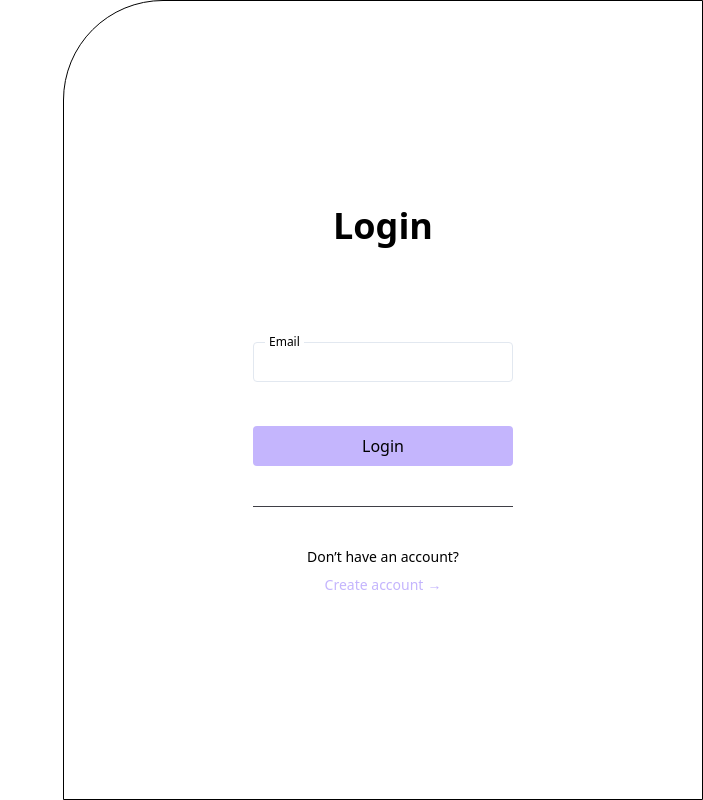
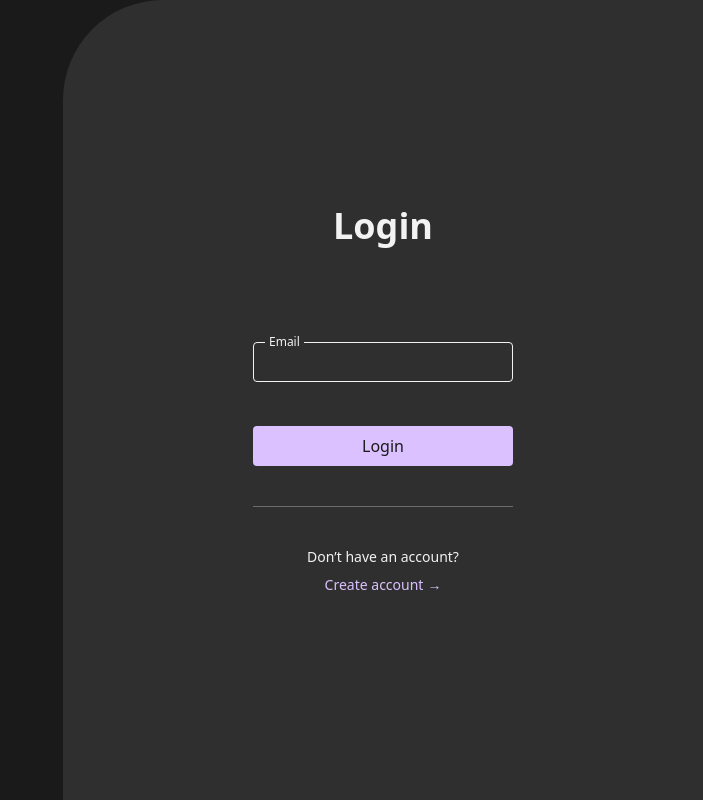
Before and after one commit to hyesuhong/next_sns, a Next.js app: page /log-in in a window 1280 px wide. Shown: the whole page, without its empty margins (577-1280 px from the left). Built offline with nearby package versions, Linux system fonts and the light colour scheme.

Commit message:
feat: apply color settings to pages and components

```diff
--- a/src/components/button.tsx
+++ b/src/components/button.tsx
@@ -11,7 +11,7 @@ export default function Button({
 		<button
 			type={type}
 			disabled={disabled}
-			className={`h-10 w-[260px] rounded bg-violet-300 transition-colors hover:bg-violet-400 disabled:cursor-not-allowed disabled:bg-zinc-300 ${className}`}
+			className={`h-10 w-[260px] rounded bg-sns-lavendar-light text-sns-charcoal transition-colors hover:bg-sns-lavendar-dark hover:text-sns-white disabled:cursor-not-allowed disabled:bg-sns-grey-light disabled:text-sns-white ${className}`}
 			{...props}
 		>
 			{children}
--- a/src/components/customLink.tsx
+++ b/src/components/customLink.tsx
@@ -9,7 +9,7 @@ export default function CustomLink({ href, children }: CustomLinkProps) {
 	return (
 		<Link
 			href={href}
-			className='group flex items-center gap-x-1 text-sm text-violet-300'
+			className='group flex items-center gap-x-1 text-sm text-sns-lavendar-light'
 		>
 			{children}
 			<span className='transition-transform group-hover:translate-x-1'>
--- a/src/components/divider.tsx
+++ b/src/components/divider.tsx
@@ -3,5 +3,7 @@ type DividerProps = {
 };
 
 export default function Divider({ className }: DividerProps) {
-	return <hr className={`w-full border-t border-t-zinc-700 ${className}`} />;
+	return (
+		<hr className={`w-full border-t border-sns-grey-light ${className}`} />
+	);
 }
--- a/src/components/inputField.tsx
+++ b/src/components/inputField.tsx
@@ -21,7 +21,7 @@ export default function InputField<T extends FieldValues>({
 		<div className='relative pb-4'>
 			<input
 				type={type}
-				className='h-10 w-full rounded-[4px] border border-slate-200 bg-transparent px-4 text-sm outline-none focus:border-violet-400'
+				className='h-10 w-full rounded-[4px] border border-sns-white bg-transparent px-4 text-sm outline-none focus:border-sns-lavendar-dark'
 				{...register(name, {
 					required: {
 						value: required || false,
@@ -30,12 +30,12 @@ export default function InputField<T extends FieldValues>({
 				})}
 			/>
 			{label && (
-				<label className='absolute left-3 top-0 -translate-y-1/2 bg-white px-1 text-xs'>
+				<label className='absolute left-3 top-0 -translate-y-1/2 bg-sns-grey-dark px-1 text-xs'>
 					{label}
 				</label>
 			)}
 			{errorMessege && (
-				<span className='absolute bottom-0 left-0 text-xs text-red-400'>
+				<span className='absolute bottom-0 left-0 text-xs text-sns-red'>
 					{errorMessege}
 				</span>
 			)}
--- a/src/pages/create-account.tsx
+++ b/src/pages/create-account.tsx
@@ -39,9 +39,9 @@ export default function Page() {
 	}, [fetchState, router]);
 
 	return (
-		<main className='flex h-screen justify-end '>
-			<section className='flex flex-[0_0_50%] rounded-tl-[100px] border border-black'>
-				<div className='m-auto flex w-[260px] flex-col items-center justify-center'>
+		<main className='flex h-screen justify-end bg-sns-charcoal'>
+			<section className='flex flex-[0_0_50%] rounded-tl-[100px] bg-sns-grey-dark'>
+				<div className='m-auto flex w-[260px] flex-col items-center justify-center text-sns-white'>
 					<h1 className='mb-24 text-4xl font-bold'>Create account</h1>
 					<form
 						onSubmit={handleSubmit(onSubmit)}
@@ -63,7 +63,7 @@ export default function Page() {
 						/>
 						<div className='mt-4 text-center'>
 							{errorMessage && (
-								<span className='text-xs text-red-400'>{errorMessage}</span>
+								<span className='text-xs text-sns-red'>{errorMessage}</span>
 							)}
 							<Button disabled={fetchState.isLoading}>
 								{fetchState.isLoading ? 'Loading...' : 'Create account'}
--- a/src/pages/log-in.tsx
+++ b/src/pages/log-in.tsx
@@ -39,9 +39,9 @@ export default function Page() {
 	}, [router, fetchState]);
 
 	return (
-		<main className='flex h-screen justify-end'>
-			<section className='flex flex-[0_0_50%] flex-col items-center justify-center rounded-tl-[100px] border border-black'>
-				<div className='m-auto flex w-[260px] flex-col items-center justify-center'>
+		<main className='flex h-screen justify-end bg-sns-charcoal'>
+			<section className='flex flex-[0_0_50%] flex-col items-center justify-center rounded-tl-[100px] bg-sns-grey-dark'>
+				<div className='m-auto flex w-[260px] flex-col items-center justify-center text-sns-white'>
 					<h1 className='mb-24 text-4xl font-bold'>Login</h1>
 					<form
 						onSubmit={handleSubmit(onSubmit)}
@@ -56,7 +56,7 @@ export default function Page() {
 						/>
 						<div className='mt-4 text-center'>
 							{errorMessage && (
-								<span className='text-xs text-red-400'>{errorMessage}</span>
+								<span className='text-xs text-sns-red'>{errorMessage}</span>
 							)}
 							<Button disabled={fetchState.isLoading}>
 								{fetchState.isLoading ? 'Loading...' : 'Login'}
```
